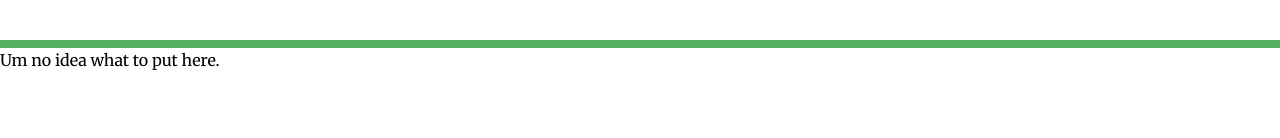
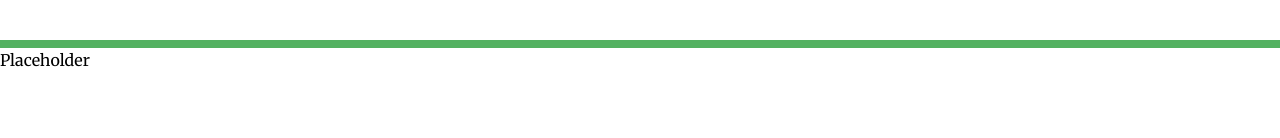
Before and after one commit to drPod/Community-Corner-Web, a React (Vite) app: page /conference in a window 1280 px wide. Shown: the part 157-295 px from the top of the page. Built offline with nearby package versions, Linux system fonts and the light colour scheme.

Commit message:
pages cleanup

```diff
--- a/src/pages/Conference.jsx
+++ b/src/pages/Conference.jsx
@@ -4,7 +4,7 @@ export default function Conference() {
   return (
     <div>
       <div>
-        <h1>Um no idea what to put here.</h1>
+        <h1>Placeholder</h1>
       </div>
     </div>
   );
--- a/src/pages/MastHead.jsx
+++ b/src/pages/MastHead.jsx
@@ -12,7 +12,7 @@ import imgOlivia from "./../assets/cc_profile_imgs/Olivia.png";
 import imgPuneeth from "./../assets/cc_profile_imgs/Puneeth.png";
 import imgRashmi from "./../assets/cc_profile_imgs/Rashmi.png";
 import imgSaanvi from "./../assets/cc_profile_imgs/Saanvi.png";
-import imgShreya from "./../assets/cc_profile_imgs/Shreya.png";
+// import imgShreya from "./../assets/cc_profile_imgs/Shreya.png";
 import imgTanush from "./../assets/cc_profile_imgs/Tanush.png";
 import imgPlaceholder from "./../assets/cc_profile_imgs/placeholder.png";
 
@@ -67,7 +67,6 @@ function MastHead() {
           name={"Darsh Poddar"}
           position={"COO\nCo-host\nNews Topic - Cybersecurity\nCo-Founder"}
           imgPath={imgPlaceholder}
-          className=""
         />
       </div>
       <h1 className="font-playfair font-[700] text-4xl mt-20 text-center">
```
